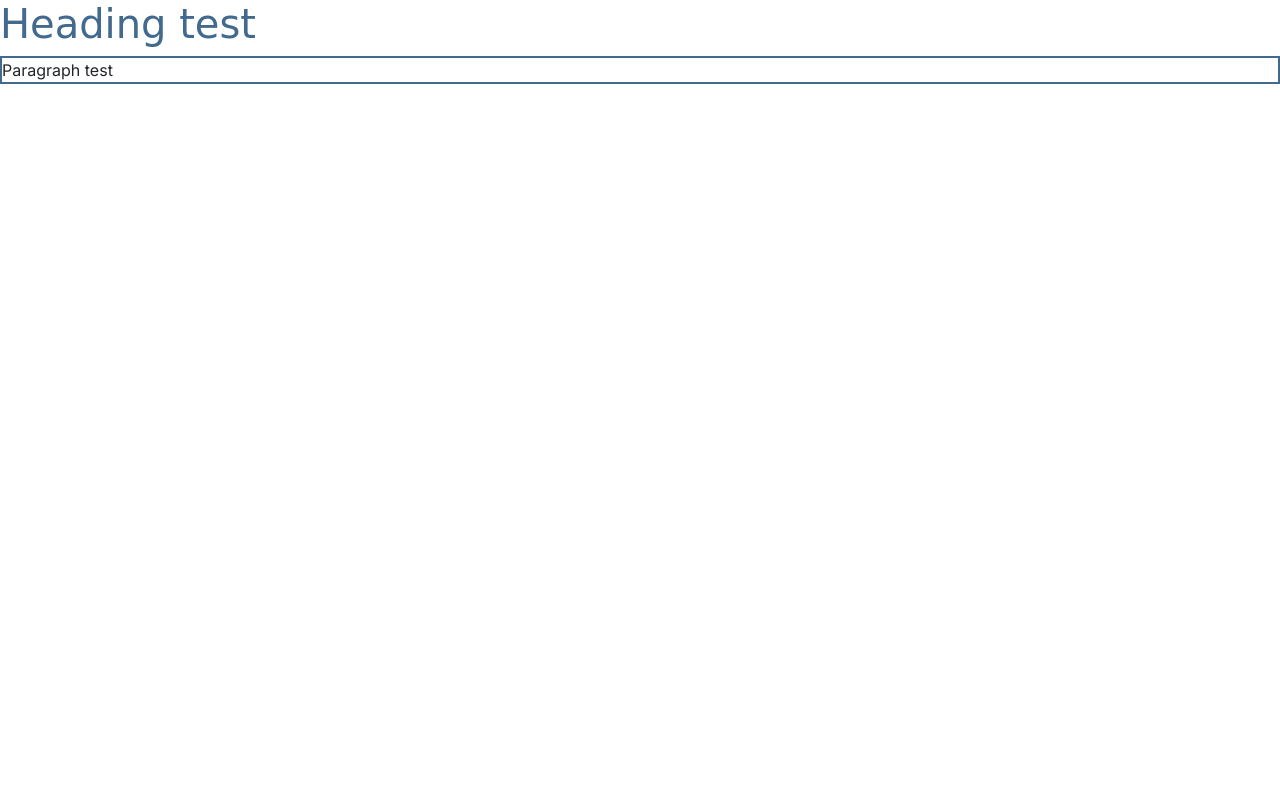
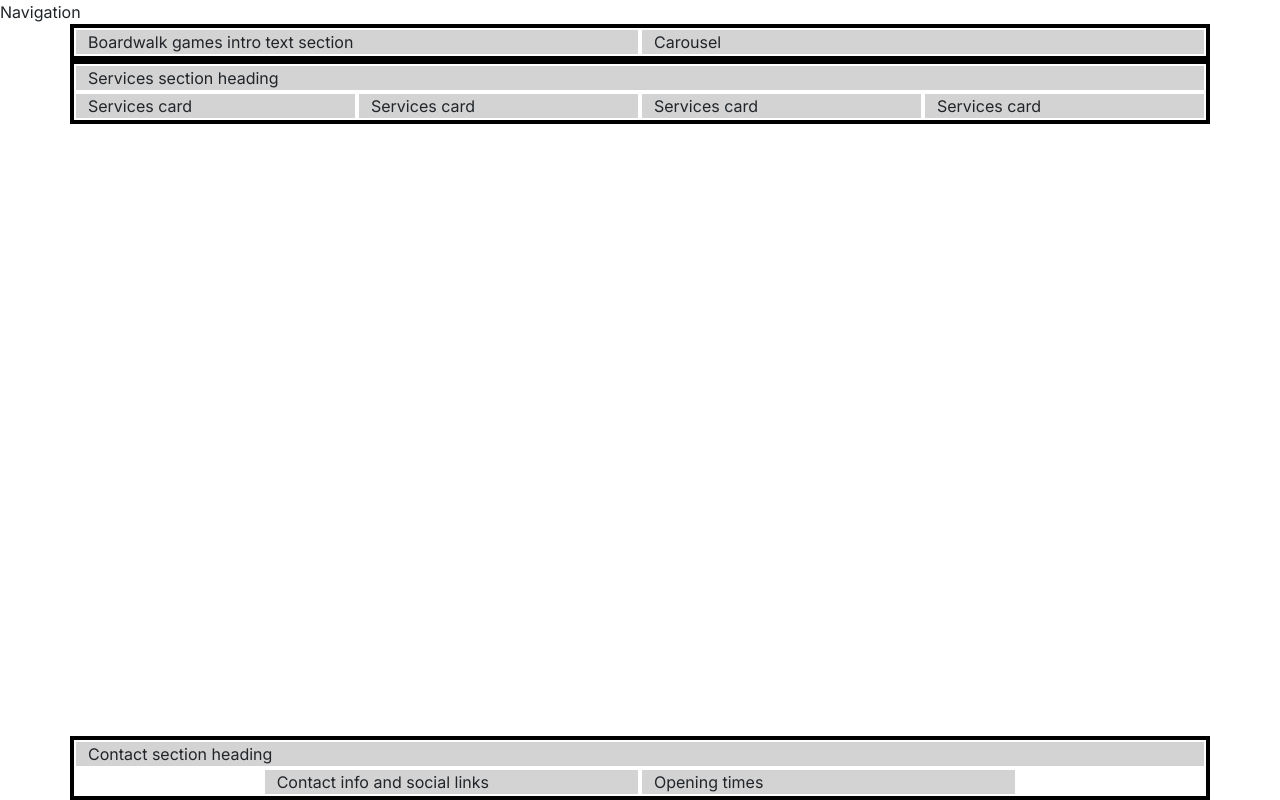
Before and after one commit to PaulMarren/boardwalk-games, a plain HTML site: page index.html in a window 1280 px wide. Drawn offline with nearby package versions, Linux system fonts and the light colour scheme; a web font is replaced by a local one.

Commit message:
Added html boilerplate

```diff
--- a/assets/css/styles.css
+++ b/assets/css/styles.css
@@ -6,6 +6,9 @@
     --primary-font: "Inter", sans-serif;
     --secondary-font: "Macondo", cursive;
     --primary-color: #416a8e;
+    --secondary-color:#aa9581;
+    --highlight-color:#416a8e;
+    --light-highlight-color:#7a9fc2;
 }
 
 /* Global styles */
@@ -18,9 +21,21 @@ h1,
 h2,
 h3 {
     font-family: var(--secondary-font);
-    color:var(--primary-color)
+    color:var(--primary-color);
 }
 
-p {
-    border: 2px solid var(--primary-color);
+.sub-heading-color {
+    color:var(--highlight-color);
 }
+
+/* grid visualisation CSS for testing */
+
+.container,
+.row {
+    border: 2px solid black;
+}
+
+.col-12 {
+    border: 2px solid white;
+    background-color: lightgray;
+}
--- a/index.html
+++ b/index.html
@@ -9,13 +9,54 @@
         integrity="sha384-QWTKZyjpPEjISv5WaRU9OFeRpok6YctnYmDr5pNlyT2bRjXh0JMhjY6hW+ALEwIH" crossorigin="anonymous">
     <!-- Custom css stylesheet-->
     <link rel="stylesheet" href="assets/css/styles.css">
-    <title>Document</title>
+    <title>Boardwalk Games | Home</title>
+    <meta name="description"
+        content="Boardwalk Games, your ultimate gaming retreat! Perfect for casual gamers, enthusiasts, and student gatherings. Visit us for your next adventure in board gaming.">
+    <!-- favicons generated by favicon.io -->
+    <link rel="apple-touch-icon" sizes="180x180" href="assets/images/apple-touch-icon.png">
+    <link rel="icon" type="image/png" sizes="32x32" href="assets/images/favicon-32x32.png">
+    <link rel="icon" type="image/png" sizes="16x16" href="assets/images/favicon-16x16.png">
 </head>
 
-<body>
-    <h1>Heading test</h1>
+<!--Classes on body set to work with mt-auto on footer to keep footer at bottom of page-->
+<body class="d-flex flex-column min-vh-100">
+    <!-- Navigation-->
+     <div>Navigation</div>
 
-    <p>Paragraph test</p>
+     <!--Header with carousel-->
+    <header class="container">
+        <div class="row">
+            <div class="col-12 col-xl-6">Boardwalk games intro text section</div>
+            <div class="col-12 col-xl-6">Carousel</div>
+        </div>
+    </header>
+
+    <!--Main element to hold all key sections, not part of grid structure-->
+    <main>
+        <section class="container">
+            <div class="row">
+                <div class="col-12">Services section heading</div>
+                <div class="col-12 col-md-6 col-xl-3">Services card</div>
+                <div class="col-12 col-md-6 col-xl-3">Services card</div>
+                <div class="col-12 col-md-6 col-xl-3">Services card</div>
+                <div class="col-12 col-md-6 col-xl-3">Services card</div>
+
+            </div>
+        </section>
+    </main>
+
+    <!-- Footer/Contact section-->
+     <footer class="mt-auto">
+        <div class="container">
+            <div class="row justify-content-center">
+                <div class="col-12">Contact section heading</div>
+                <!-- contact info-->
+                <div class="col-12 col-md-6 col-xl-4">Contact info and social links</div>
+                <!-- Opening times-->
+                <div class="col-12 col-md-6 col-xl-4">Opening times</div>
+            </div>
+        </div>
+     </footer>
 
     <!-- Bootstrap JS Script-->
     <script src="https://cdn.jsdelivr.net/npm/bootstrap@5.3.3/dist/js/bootstrap.bundle.min.js"
```
